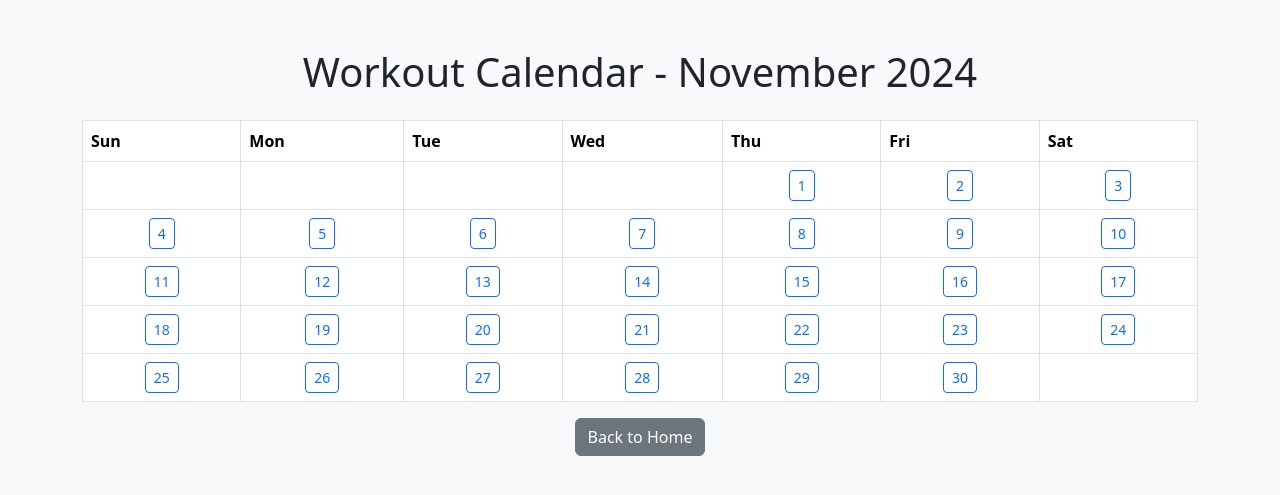
After one commit to Zulmei/workout-app, a Flask app: page /calendar in a window 1280 px wide. The commit adds this page. Shown: the top 495 px of the page. Run offline with Flask 3, Linux system fonts and the light colour scheme; a user stored in the database is signed in.

Commit message:
Add workout calendar feature

```diff
--- a/app.py
+++ b/app.py
@@ -3,6 +3,7 @@ import sqlite3
 from datetime import datetime
 from werkzeug.security import generate_password_hash, check_password_hash
 import os
+import calendar
 
 # Initialize Flask app
 app = Flask(__name__)
@@ -204,6 +205,46 @@ def workout_history():
 
     return render_template('trends.html', workout_data=workout_data)
 
+@app.route('/calendar')
+def workout_calendar():
+    if 'user_id' not in session:
+        return redirect(url_for('login'))
+
+    current_month = datetime.now().month
+    current_year = datetime.now().year
+    cal = calendar.Calendar()
+    month_days = list(cal.itermonthdays(current_year, current_month))
+
+    # Group days into weeks
+    weeks = [month_days[i:i+7] for i in range(0, len(month_days), 7)]
+
+    return render_template('calendar.html', calendar=weeks, current_month=datetime.now().strftime('%B'), current_year=current_year)
+
+@app.route('/history/<int:day>')
+def workout_history_day(day):
+    if 'user_id' not in session:
+        return redirect(url_for('login'))
+
+    user_id = session['user_id']
+    current_month = datetime.now().month
+    current_year = datetime.now().year
+    date_str = f"{current_year}-{current_month:02d}-{day:02d}"
+
+    conn = get_db_connection()
+    workout_data = conn.execute(
+        '''
+        SELECT workout_type, exercise_name, sets, reps, weight, date
+        FROM workouts
+        WHERE user_id = ? AND date(date) = ?
+        ''',
+        (user_id, date_str)
+    ).fetchall()
+    conn.close()
+
+    return render_template('history_day.html', workout_data=workout_data, date=date_str)
+
+
+
 if __name__ == '__main__':
     init_db()  # Initialize the database before starting the app
     app.run(debug=True)
--- /dev/null
+++ b/templates/calendar.html
@@ -0,0 +1,55 @@
+<!DOCTYPE html>
+<html lang="en">
+<head>
+    <meta charset="UTF-8">
+    <meta name="viewport" content="width=device-width, initial-scale=1.0">
+    <title>Workout Calendar</title>
+    <link href="https://cdn.jsdelivr.net/npm/bootstrap@5.3.0-alpha1/dist/css/bootstrap.min.css" rel="stylesheet">
+    <script>
+        function openDayWorkout(day) {
+            // Redirect to the day-specific workout history page
+            window.location.href = "/history/" + day;
+        }
+    </script>
+</head>
+<body class="bg-light">
+    <div class="container mt-5">
+        <h1 class="text-center mb-4">Workout Calendar - {{ current_month }} {{ current_year }}</h1>
+        <div class="calendar">
+            <table class="table table-bordered">
+                <thead>
+                    <tr>
+                        <th>Sun</th>
+                        <th>Mon</th>
+                        <th>Tue</th>
+                        <th>Wed</th>
+                        <th>Thu</th>
+                        <th>Fri</th>
+                        <th>Sat</th>
+                    </tr>
+                </thead>
+                <tbody>
+                    {% for week in calendar %}
+                        <tr>
+                            {% for day in week %}
+                                {% if day == 0 %}
+                                    <td></td>
+                                {% else %}
+                                    <td class="text-center">
+                                        <button class="btn btn-outline-primary btn-sm" onclick="openDayWorkout('{{ day }}')">
+                                            {{ day }}
+                                        </button>
+                                    </td>
+                                {% endif %}
+                            {% endfor %}
+                        </tr>
+                    {% endfor %}
+                </tbody>
+            </table>
+        </div>
+        <div class="text-center mt-3">
+            <a href="{{ url_for('index') }}" class="btn btn-secondary">Back to Home</a>
+        </div>
+    </div>
+</body>
+</html>
--- a/templates/index.html
+++ b/templates/index.html
@@ -37,7 +37,8 @@
 
         <!-- Action Buttons -->
         <div class="text-center mt-4">
-            <a href="{{ url_for('workout_history') }}" class="btn btn-info">Workout History</a>
+            <a href="{{ url_for('workout_calendar') }}" class="btn btn-info">Workout Calendar</a>
+            <a href="{{ url_for('workout_history') }}" class="btn btn-secondary">Workout History</a>
             <a href="{{ url_for('logout') }}" class="btn btn-danger">Logout</a>
         </div>
     </div>
```
Also changed, not shown: templates/history_day.html (added, +45 -0 lines), workout.db.
